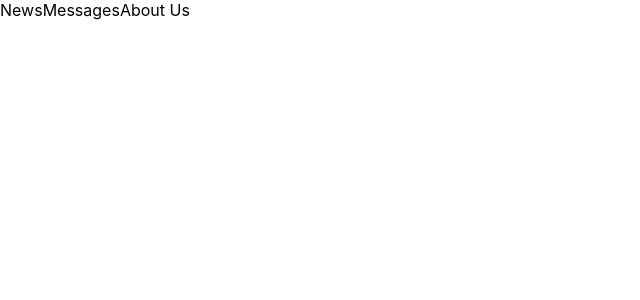
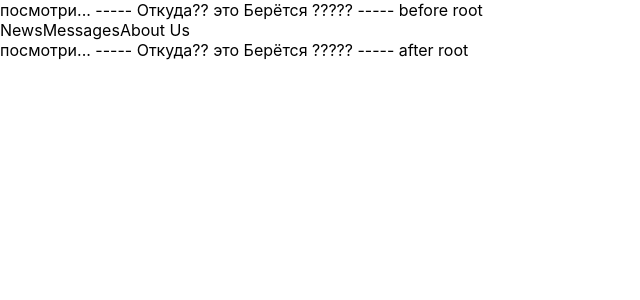
Before and after one commit to theDiligentStudent/react_with_dima_01, a React (Create React App) app in the folder my-app/: page / in a window 1280 px wide. Shown: the top 300 px of the page, without its empty margins (0-640 px from the left). Built offline with nearby package versions, Linux system fonts and the light colour scheme.

Commit message:
Lesson 7  part 1 ---- 29/05/24 ---- досмотрел до 12й минуты. Связь js, JSX, html и файлов с разрешением js и  html. Tag <App/>, id root

```diff
--- a/my-app/src/App.js
+++ b/my-app/src/App.js
@@ -23,7 +23,8 @@ import './App.css';
 //     </div>
 // }
 
-const Header = () => {   // РАБОЧИЙ вариант
+const Header = () => {
+  // РАБОЧИЙ вариант
   return (
     <div>
       <a>News</a>
--- a/my-app/src/index.js
+++ b/my-app/src/index.js
@@ -7,7 +7,9 @@ import reportWebVitals from './reportWebVitals';
 const root = ReactDOM.createRoot(document.getElementById('root'));
 root.render(
   <React.StrictMode>
+   посмотри... ----- Откуда?? это Берётся ????? ----- before root
     <App />
+   посмотри... ----- Откуда?? это Берётся ????? ----- after root
   </React.StrictMode>
 );
 
```
